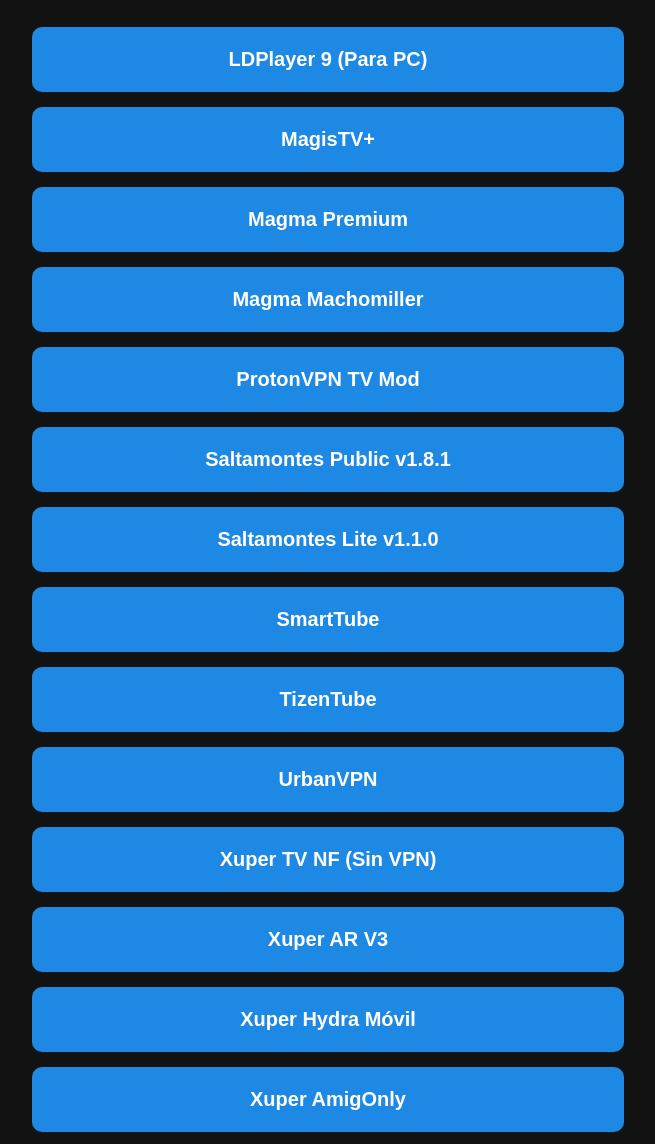
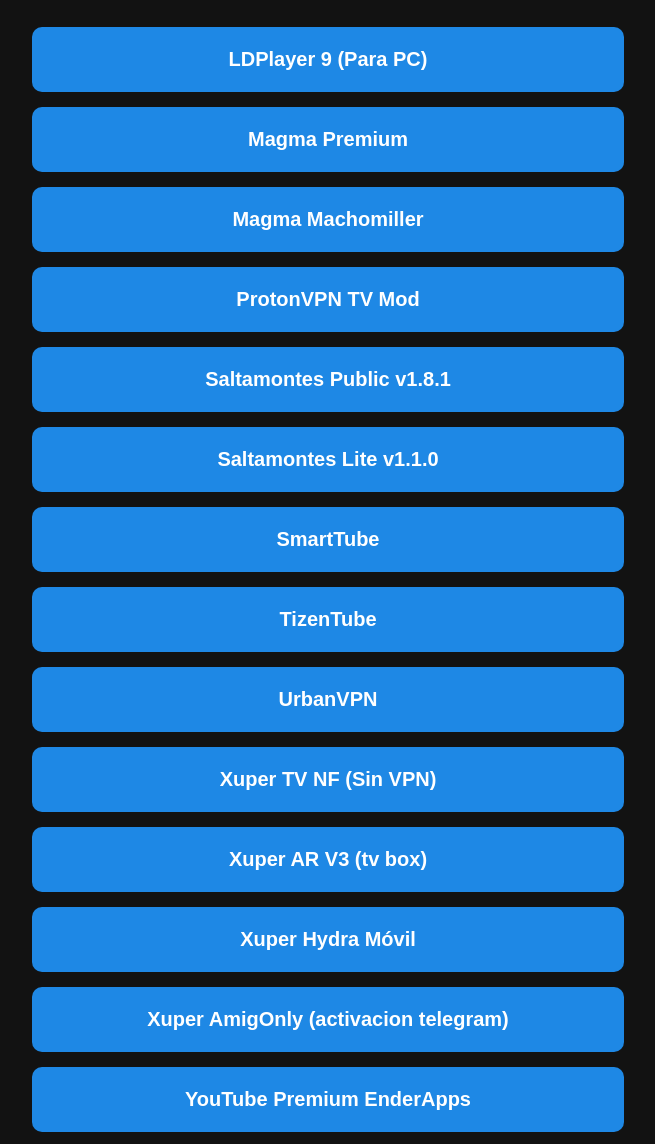
Before and after one commit to stuhyb1976-XUP/TV-Box, a plain HTML site: page index.html in a window 1280 px wide. Shown: the part 89-1233 px from the top of the page, without its empty margins (312-967 px from the left). Drawn offline with Linux system fonts and the light colour scheme.

Commit message:
Update index.html

```diff
--- a/index.html
+++ b/index.html
@@ -43,7 +43,6 @@
   <h1>Herramientas Técnicas</h1>
 
   <a href="https://github.com/stuhyb1976-XUP/TV-Box/releases/download/v1.0/LDPlayer9_ens_1001_ld.exe" class="btn">LDPlayer 9 (Para PC)</a>
-  <a href="https://github.com/stuhyb1976-XUP/TV-Box/releases/download/v1.0/Magistv+.apk" class="btn">MagisTV+</a>
   <a href="https://github.com/stuhyb1976-XUP/TV-Box/releases/download/v1.0/Magma.Premium.apk" class="btn">Magma Premium</a>
   <a href="https://github.com/stuhyb1976-XUP/TV-Box/releases/download/v1.0/Magma_MACHOMILLER.apk" class="btn">Magma Machomiller</a>
   <a href="https://github.com/stuhyb1976-XUP/TV-Box/releases/download/v1.0/ProtonVPN-Tv-ModByNF.apk" class="btn">ProtonVPN TV Mod</a>
@@ -53,9 +52,9 @@
   <a href="https://github.com/stuhyb1976-XUP/TV-Box/releases/download/v1.0/TizenTube_2.0.2.apk" class="btn">TizenTube</a>
   <a href="https://github.com/stuhyb1976-XUP/TV-Box/releases/download/v1.0/UrbanVPN.apk" class="btn">UrbanVPN</a>
   <a href="https://github.com/stuhyb1976-XUP/TV-Box/releases/download/v1.0/XuperTV_NF_4.35.1-SinVPN.apk" class="btn">Xuper TV NF (Sin VPN)</a>
-  <a href="https://github.com/stuhyb1976-XUP/TV-Box/releases/download/v1.0/XuperARV3ByNetxxus.apk" class="btn">Xuper AR V3</a>
+  <a href="https://github.com/stuhyb1976-XUP/TV-Box/releases/download/v1.0/XuperARV3ByNetxxus.apk" class="btn">Xuper AR V3 (tv box)</a>
   <a href="https://github.com/stuhyb1976-XUP/TV-Box/releases/download/v1.0/XuperHydraMovil_v6.5.2.apk" class="btn">Xuper Hydra Móvil</a>
-  <a href="https://github.com/stuhyb1976-XUP/TV-Box/releases/download/v1.0/Xuper_AmigOnly_2.0.apk" class="btn">Xuper AmigOnly</a>
+  <a href="https://github.com/stuhyb1976-XUP/TV-Box/releases/download/v1.0/Xuper_AmigOnly_2.0.apk" class="btn">Xuper AmigOnly (activacion telegram)</a>
   <a href="https://github.com/stuhyb1976-XUP/TV-Box/releases/download/v1.0/Youtube.Premium_EnderApps.19.de.Agosto.apk" class="btn">YouTube Premium EnderApps</a>
 
 </body>
```
